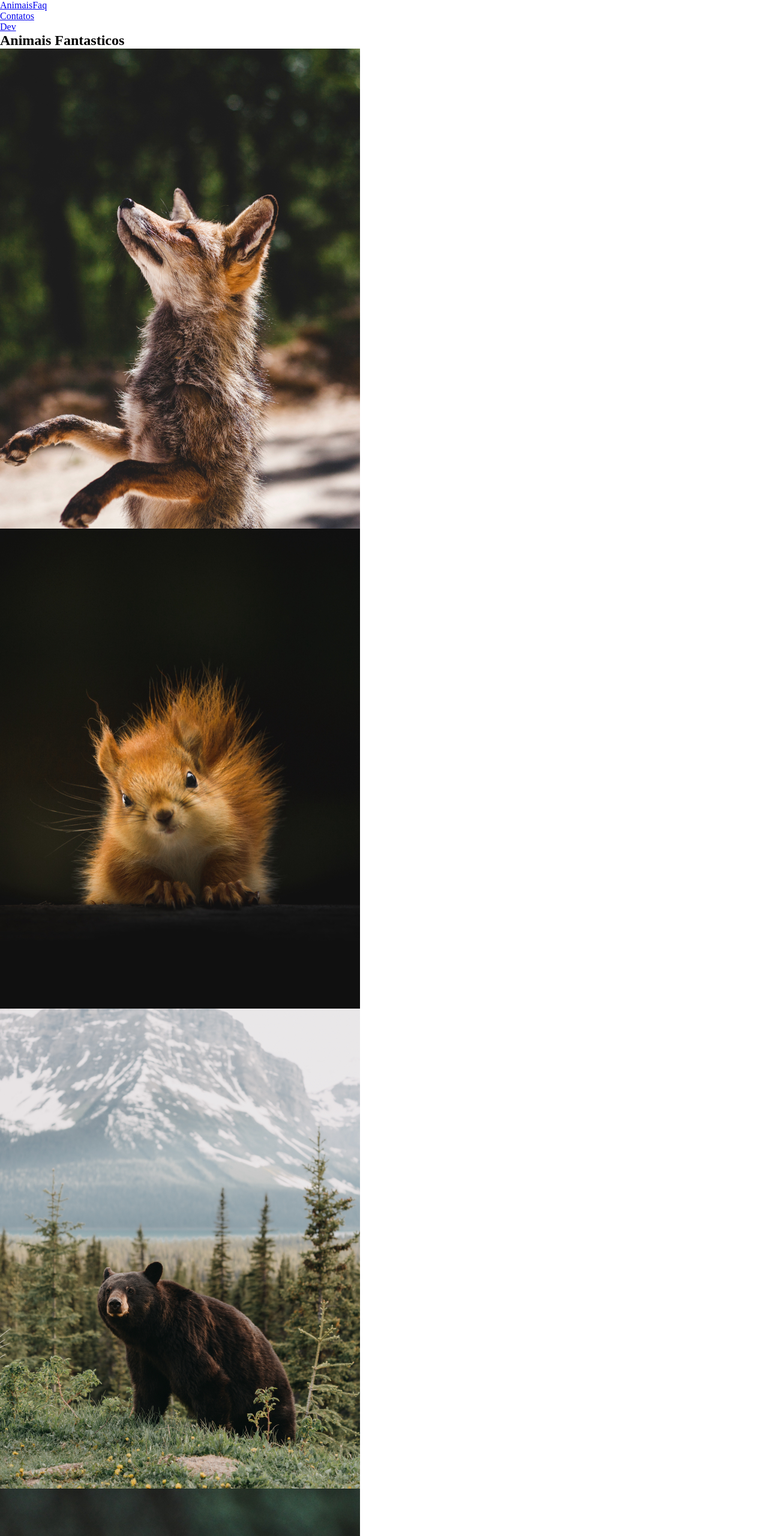
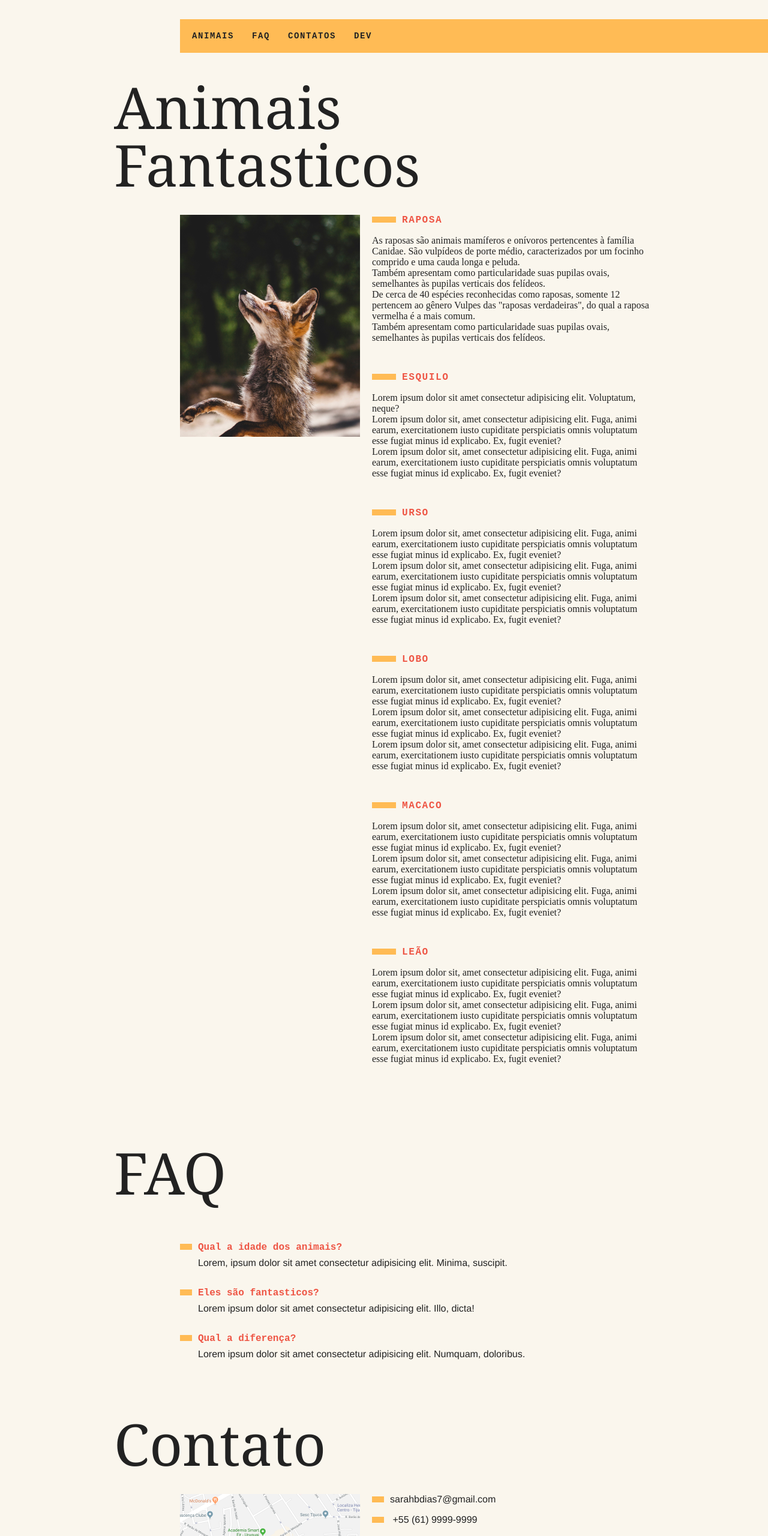
Before and after one commit to SarahDamaceno/exerc-cios-DOM, a plain HTML site: page index.html in a window 1280 px wide. Shown: the top 2560 px of the page at 60% size. Drawn offline with Linux system fonts and the light colour scheme; a web font is replaced by a local one.

Commit message:
Estilizando sections

```diff
--- a/css/style.css
+++ b/css/style.css
@@ -1,3 +1,5 @@
+@import url('https://fonts.googleapis.com/css2?family=Kaisei+Opti:wght@400;500&family=Playfair+Display:ital,wght@0,400..900;1,400..900&display=swap');
+
 body,h1,h2,ul,li,p,dd, dt, dl{
     margin: 0px;
     padding: 0px;
@@ -11,3 +13,201 @@ img{
 ul{
     list-style: none;
 }
+body{
+    background:#faf6ed;
+    color: #222;
+    -webkit-font-smoothing:antialiased;
+    display: grid;
+    grid-template-columns: 1fr 120px minmax(300px, 800px)1fr ; /*1 coluna em cada ponta*/
+
+}
+
+.menu{
+    grid-column: 3/5;
+    margin-top: 2rem;
+    margin-bottom: 2rem;
+    background: #FB5;
+}
+
+.menu ul{
+    display: flex;
+    flex-wrap: wrap;
+    padding: 10px;
+}
+
+.menu li a {
+    display: block;
+    padding: 10px;
+    margin-right: 10px;
+    color: #222;
+    text-decoration: none;
+    font-family: monospace;
+    font-weight: bold;
+    text-transform: uppercase;
+    font-size: 0.875rem;
+    letter-spacing: .1rem;
+}
+
+.grid-section{
+    grid-column: 2/4;
+    width: 100%;
+    box-sizing: border-box;
+    padding: 10px;
+    display: grid;
+    grid-template-columns:90px 300px 1fr ;
+    grid-gap: 20px;
+    margin-bottom: 4rem;
+}
+
+.titulo{
+    font-family:'Playfair Display SC', georgia ;
+    font-size: 6rem; /*é como se fosse 6*16 */
+    line-height:1;
+    font-weight: 400;
+    margin-bottom: 1rem ;
+    grid-column: 1/4;/*Definindo onde o titulo ficará no grid. começa na linha 1 e termina na linha 4*/
+}
+
+.animais h2{
+    font-family: 'IBM Plex Mono', monospace;
+    font-size: 1rem;
+    text-transform: uppercase;
+    letter-spacing: .1rem;
+    margin-bottom: 1rem;
+    color:#E54 ;
+
+}
+.animais h2::before{
+    content: '';
+    display: inline-block;
+    width: 40px;
+    height: 10px;
+    margin-right: 10px;
+    background-color: #FB5;
+
+}
+.animais-lista{
+    height: 370px;
+    overflow-y: scroll;/*O que estourar o tamanho, vai criar uma rolagem*/
+    grid-column: 2;
+}
+
+.animais-lista::-webkit-scrollbar{
+    width: 18px;
+}
+
+.animais-lista::-webkit-scrollbar-thumb{
+    background: #FB5;
+    border-left: 4px solid #faf6ed;
+    border-left: 4px solid #faf6ed;
+}
+
+.animais-lista::-webkit-scrollbar-thumb{
+    background: #FB5; /*Editando a barra de rolagem*/
+    border-left: 4px solid #faf6ed;
+    border-right: 4px solid #faf6ed;
+}
+
+.animais-lista::-webkit-scrollbar-track{
+    background: #faf6ed;
+
+}
+
+.animais-descricao{
+    grid-column: 3;
+}
+
+.animais-descricao section{
+    margin-bottom: 3rem;
+}
+
+.faq-lista{
+    grid-column: 2/4;
+}
+
+.faq-lista dt{
+    font-family: 'IBM Plex Mono', monospace;
+    font-weight: bold;
+    margin-top: 2rem;
+    margin-bottom: .5rem;
+    color: #E54;
+}
+.faq-lista dt::before{
+    content: '';
+    display: inline-block;
+    width: 20px;
+    height: 10px;
+    margin-right: 10px;
+    background: #FB5;
+
+}
+
+.faq-lista dd{
+    font-family: Helvetica, Arial;
+    margin-bottom:.5rem;
+    margin-left: 30px;
+}
+
+.mapa{
+    grid-column: 2;
+}
+
+.dados{
+    grid-column: 3;
+}
+.dados li{
+    margin-bottom: 1rem;
+    font-family: Helvetica, Arial;
+}
+
+.dados li::before{
+    content: '';
+    display: inline-block;
+    width: 20px;
+    height: 10px;
+    margin-right: 10px;
+    background: #FB5;
+
+}
+
+.copy{
+    grid-column: 3/5;
+    margin-bottom: 2rem;
+    background: #FB5;
+}
+
+.copy p{
+    padding: 20px;
+    font-family: 'IBM Plex Mono ', monospace;
+    font-weight: bold;
+}
+
+@media(max-width:700px){
+    body{
+        grid-template-columns: 1fr;
+    }
+    .menu .grid-section .copy{
+        grid-column: 1;
+    }
+
+    .grid-section{
+        grid-template-columns:100px 1fr ;
+        grid-gap: 10px;
+    }
+    .animais-lista{
+        grid-column: 1;
+    }
+    .faq-lista .dados .mapa{
+        grid-column: 1/3;
+    }
+    .grid-section h1{
+        font-size: 3rem;
+    }
+    .menu{
+        margin-top: 0px;
+    }
+    .copy{
+        margin-bottom: 0px;
+    }
+
+}
--- a/index.html
+++ b/index.html
@@ -5,12 +5,17 @@
     <meta name="viewport" content="width=device-width, initial-scale=1.0">
     <title>Animais Fantasticos</title>
     <link rel="stylesheet" href="css/style.css">
+    <link rel="preconnect" href="https://fonts.googleapis.com">
+    <link rel="preconnect" href="https://fonts.gstatic.com" crossorigin>
+    <link href="https://fonts.googleapis.com/css2?family=Kaisei+Opti:wght@400;500&family=Playfair+Display:ital,wght@0,400..900;1,400..900&display=swap" rel="stylesheet">
+
 </head>
 <body>
 
     <nav class="menu">
       <ul>
-        <li><a href="#animais">Animais</a><a href="#faq">Faq</a></li>
+        <li><a href="#animais">Animais</a</li>
+        <li><a href="#faq">Faq</a></li>
         <li><a href="contato">Contatos</a></li>
         <li><a href="https://www.origamid.com">Dev</a></li>
 
@@ -21,7 +26,7 @@
 
     <section class="grid-section animais" id="animais">
         <h1 class="titulo">Animais Fantasticos</h1>
-           <ul>
+           <ul class="animais-lista">
             <li><img src="img/imagem1.jpg" alt="imagem-raposa"></li>
             <li><img src="img/imagem2.jpg" alt="imagem2"></li>
             <li><img src="img/imagem3.jpg" alt="imagem3"></li>
@@ -91,8 +96,8 @@
             </div>
     </section>
     <section class="grid-section faq" id="faq">
-        <h1>FAQ</h1>
-        <dl>
+        <h1 class="titulo">FAQ</h1>
+        <dl class="faq-lista">
             <dt>Qual a idade dos animais?</dt>
             <dd>Lorem, ipsum dolor sit amet consectetur adipisicing elit. Minima, suscipit.</dd>
 
@@ -105,7 +110,7 @@
     </section>
 
     <section class="grid-section contato" id="contato">
-        <h1>Contato</h1>
+        <h1 class="titulo">Contato</h1>
         <div class="mapa">
             <img src="img/mapa.png" alt="">
         </div>
```
